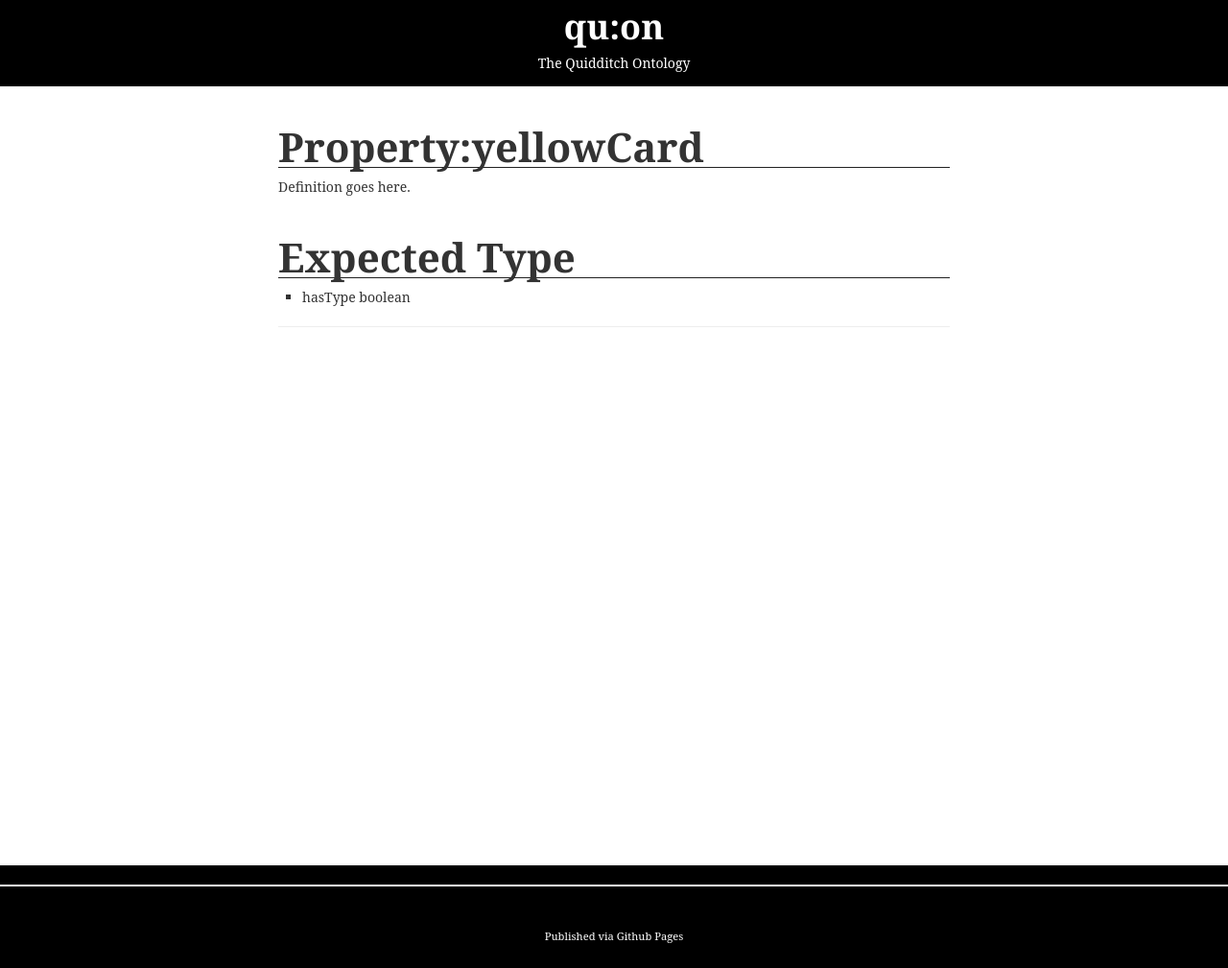
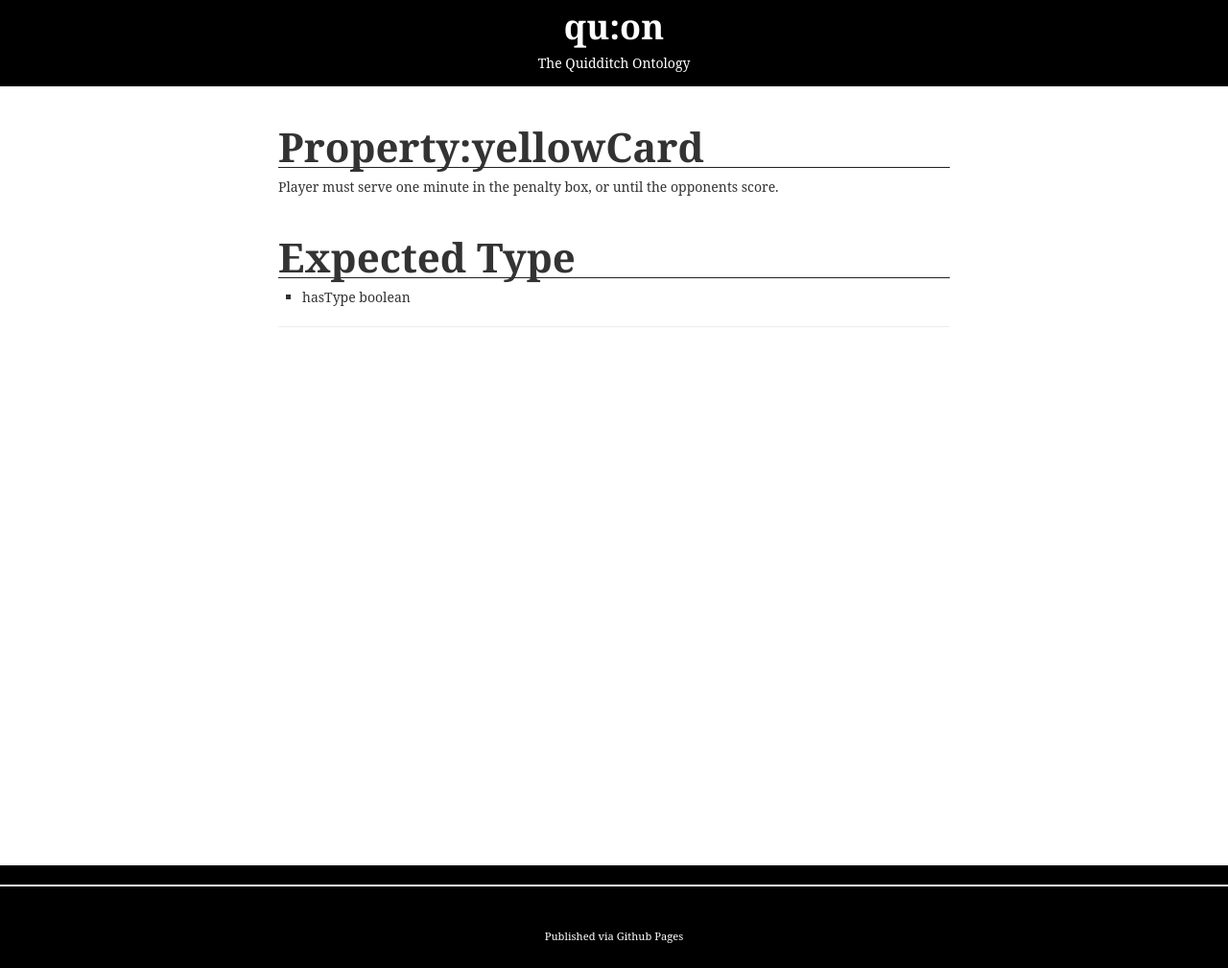
Before and after one commit to helrond/quon, a Jekyll site: the page built from yellowCard.md, in a window 1280 px wide. Shown: the whole page at 96% size. Built offline with Jekyll 4.4.1, drawn with Linux system fonts in a browser that asks for light colours; some web fonts are replaced.

Commit message:
added definition

```diff
--- a/yellowCard.md
+++ b/yellowCard.md
@@ -3,6 +3,6 @@ title: yellowCard
 layout: property
 categories: property
 ---
-Definition goes here.
+Player must serve one minute in the penalty box, or until the opponents score.
 ##Expected Type
 * hasType boolean
```
